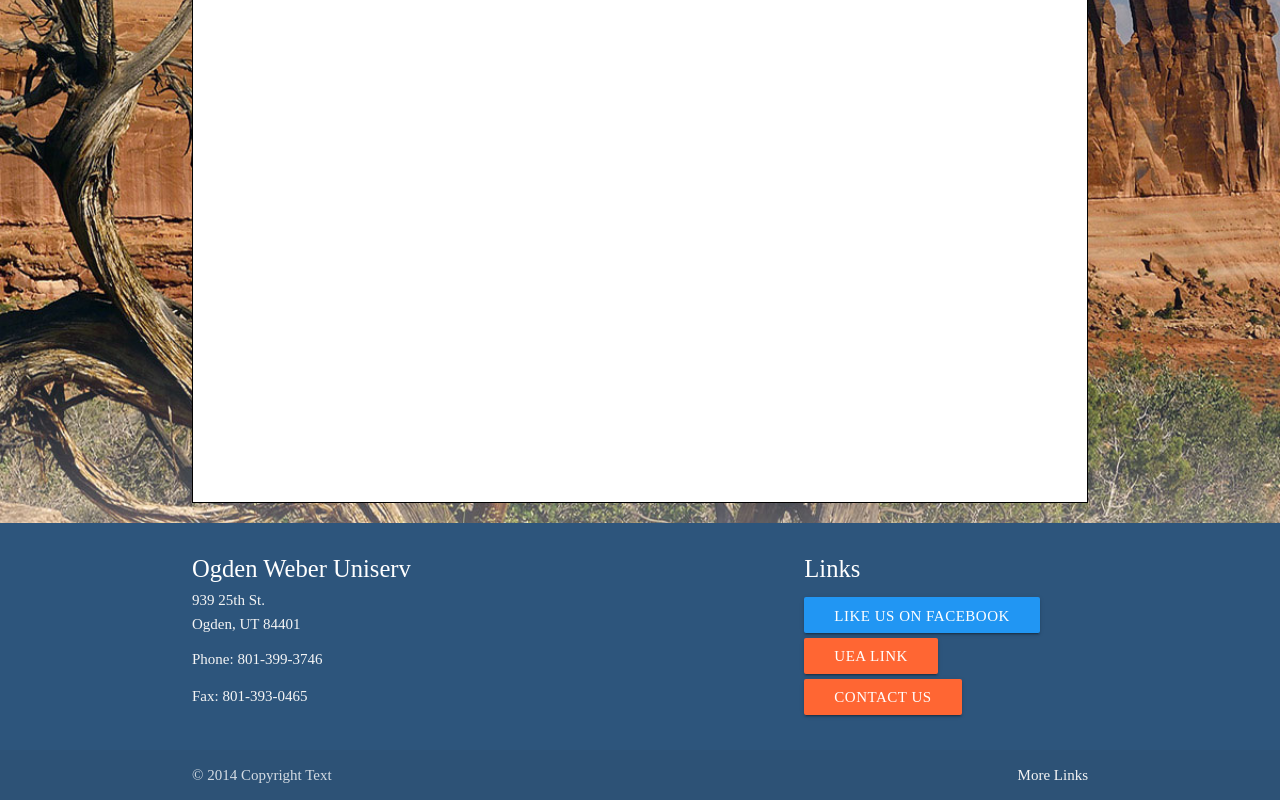
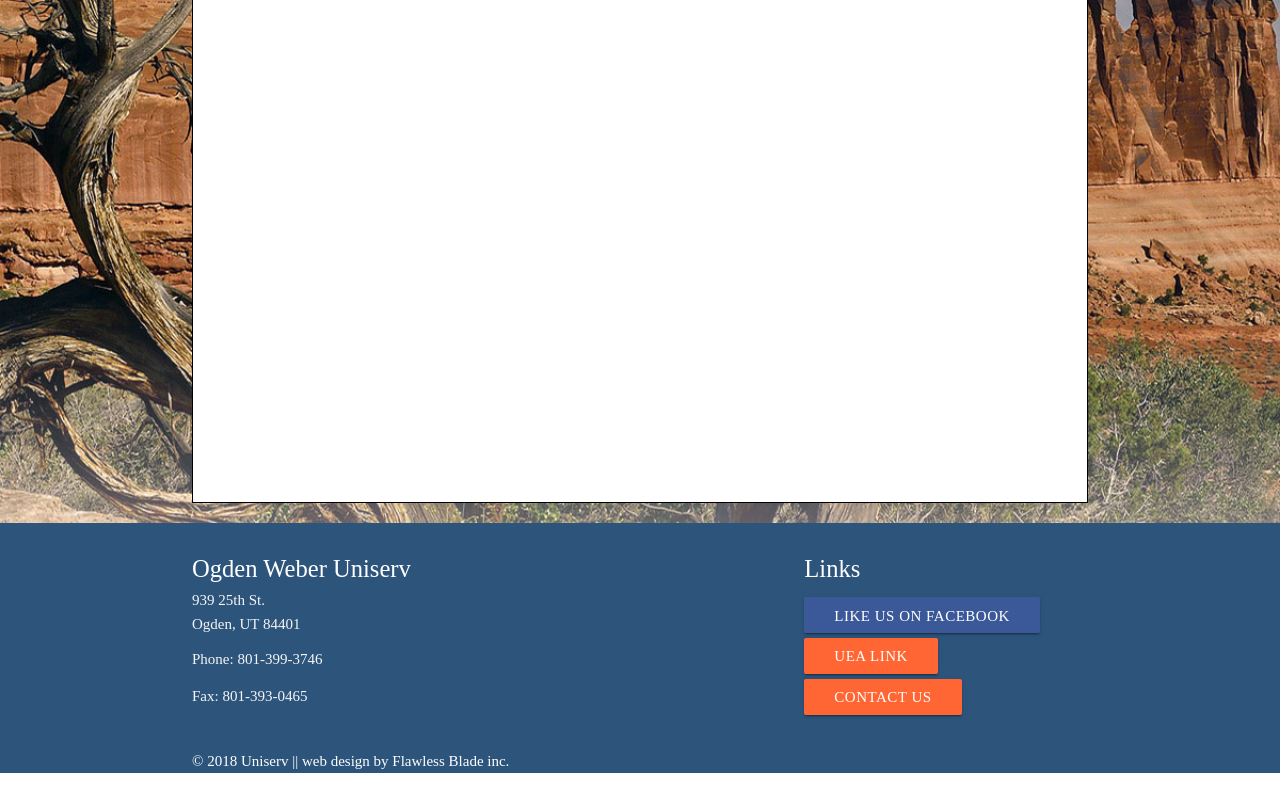
Before and after one commit to Sword220/uniserve, a React (Create React App) app in the folder uniserv-site/client/: page /events in a window 1280 px wide. Shown: the part 707-1507 px from the top of the page. After the commit the page ends 1480 px from the top, so only its background shows below. Built offline with nearby package versions, Linux system fonts and the light colour scheme.

Commit message:
fb button color

```diff
--- a/uniserv-site/client/src/components/Footer.js
+++ b/uniserv-site/client/src/components/Footer.js
@@ -18,8 +18,8 @@ class Footer extends React.Component {
               <h5 class="white-text">Links</h5>
               <ul>
                 <li style={{ paddingBottom: '5px' }}>
-                  <a class="waves-effect waves-light btn blue">
-                    <i class="fa fa-facebook" href="facebook.com"></i>
+                <a class="waves-effect waves-light btn social facebook" style={{ background: '#3b5998' }}>
+                  <i class="fa fa-facebook"></i>
                     Like us on Facebook
                   </a>
                 </li>
@@ -33,10 +33,9 @@ class Footer extends React.Component {
             </div>
           </div>
         </div>
-        <div class="footer-copyright">
+        <div>
           <div class="container">
-            © 2014 Copyright Text
-            <a class="grey-text text-lighten-4 right" href="#!">More Links</a>
+            © 2018 Uniserv || web design by Flawless Blade inc.
           </div>
         </div>
       </footer>
--- a/uniserv-site/package.json
+++ b/uniserv-site/package.json
@@ -14,6 +14,7 @@
     "bootstrap": "^4.1.3",
     "jquery": "^3.3.1",
     "materialize-css": "^0.100.2",
+    "materialize-social": "^1.0.3",
     "popper.js": "^1.14.4",
     "react-materialize": "^2.4.5",
     "react-router-dom": "^4.3.1",
```
Also changed, not shown: uniserv-site/client/src/components/Oea.js (indentation only), 1 other file (tests, documents, lock files or other folders).
